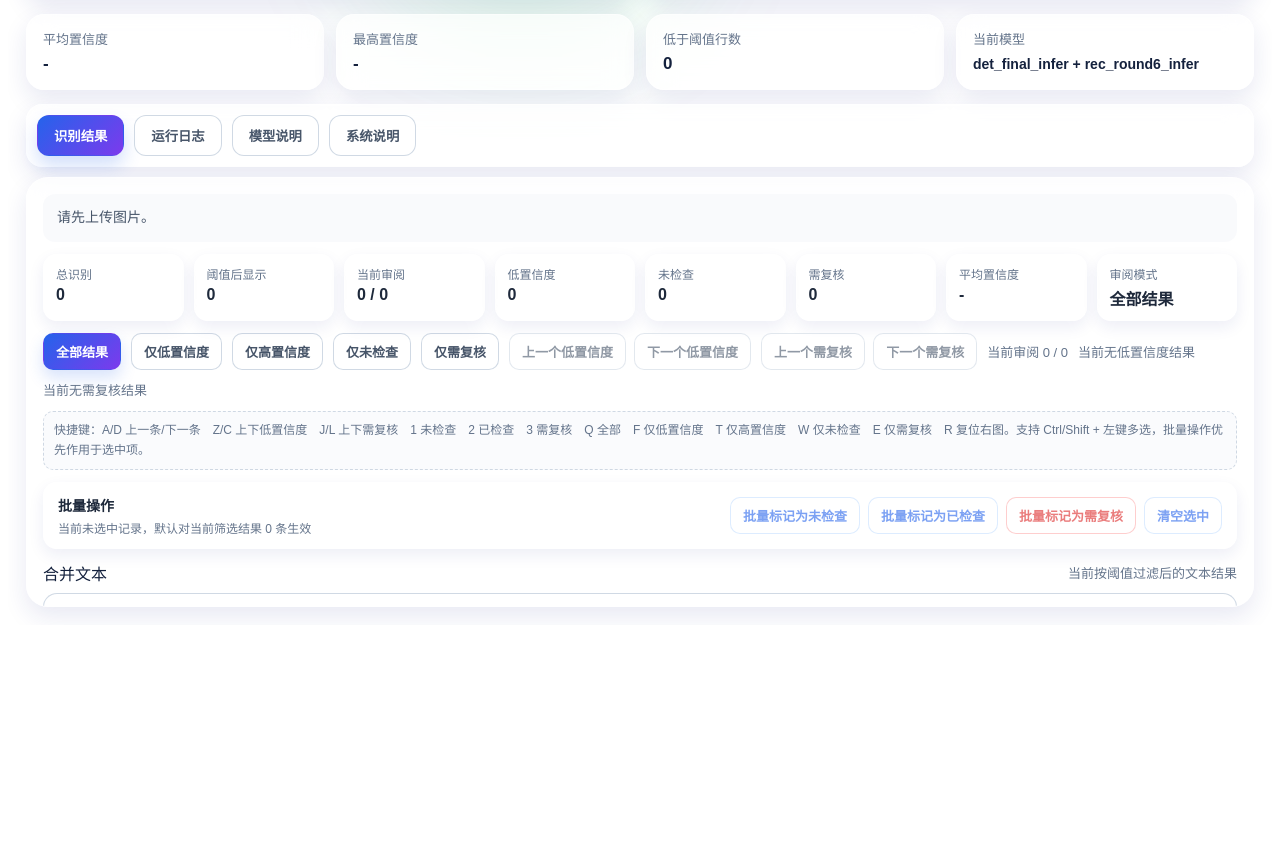
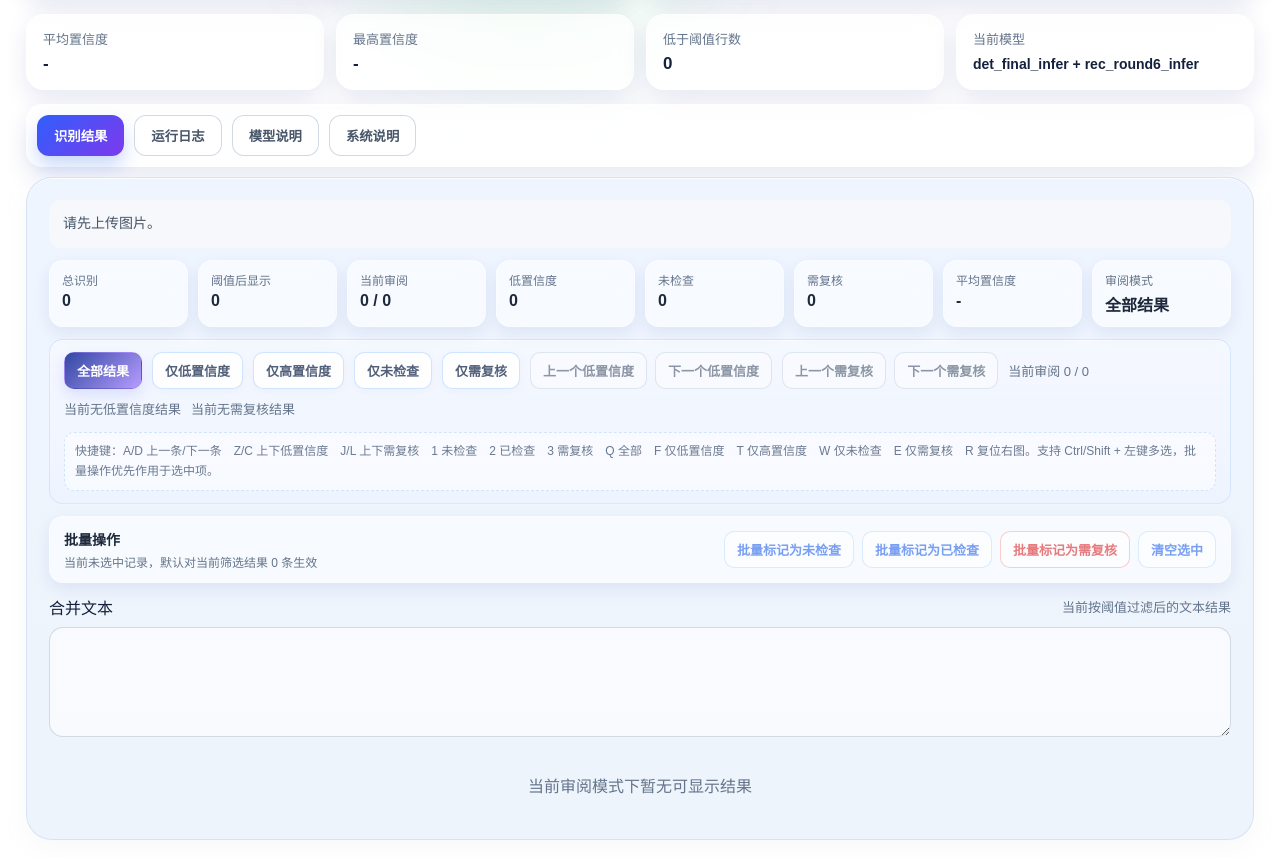
Before and after one commit to jinghongchenshi/Graduate_Design_BuildONPaddleOCR, a Vue app in the folder frontend/: page / in a window 1280 px wide. Shown: the part 879-1745 px from the top of the page. Before the commit the page ends 1512 px from the top, so only its background shows below. Built offline with nearby package versions, Linux system fonts and the light colour scheme.

Commit message:
美化了界面

```diff
--- a/frontend/src/App.vue
+++ b/frontend/src/App.vue
@@ -2816,10 +2816,14 @@ button:disabled {
 
 .tab-panel {
   min-height: 320px;
-  max-height: 430px;
-  border-radius: 22px;
-  padding: 16px;
-  overflow: auto;
+  border-radius: 26px;
+  padding: 22px;
+  overflow: visible;
+  background: linear-gradient(180deg, #eef5ff 0%, #edf4fb 100%);
+  border: 1px solid rgba(214, 226, 245, 0.95);
+  box-shadow:
+    inset 0 1px 0 rgba(255, 255, 255, 0.85),
+    0 8px 24px rgba(148, 163, 184, 0.08);
 }
 
 .result-top {
@@ -2881,24 +2885,47 @@ button:disabled {
   gap: 10px;
   flex-wrap: wrap;
   margin-bottom: 12px;
+  padding: 12px 14px;
+  border-radius: 14px;
+  background: linear-gradient(
+    180deg,
+    rgba(245, 248, 255, 0.92),
+    rgba(238, 243, 255, 0.82)
+  );
+  border: 1px solid rgba(191, 219, 254, 0.55);
+  box-shadow: inset 0 1px 0 rgba(255, 255, 255, 0.7);
 }
 
 .mini-filter-btn {
   padding: 8px 12px;
   border-radius: 10px;
-  background: rgba(255,255,255,0.72);
-  border: 1px solid rgba(203, 213, 225, 0.9);
-  color: #475569;
+  background: rgba(255, 255, 255, 0.86);
+  border: 1px solid rgba(191, 219, 254, 0.75);
+  color: #52607a;
   font-size: 13px;
   font-weight: 700;
   cursor: pointer;
+  box-shadow: 0 2px 8px rgba(148, 163, 184, 0.08);
+}
+
+.mini-filter-btn:hover:not(.active) {
+  background: rgba(255, 255, 255, 0.96);
+  border-color: rgba(147, 197, 253, 0.95);
+  color: #334155;
 }
 
 .mini-filter-btn.active {
-  background: linear-gradient(135deg, #2563eb, #7c3aed);
+  background: linear-gradient(135deg, #3148a2, #b79cff);
+  color: #ffffff;
+  border-color: rgba(139, 92, 246, 0.18);
+  box-shadow: 0 6px 14px rgba(99, 102, 241, 0.16);
+}
+
+.tab-btn.active {
+  background: linear-gradient(135deg, #315efb, #7c3aed);
   color: #fff;
   border-color: transparent;
-  box-shadow: 0 8px 16px rgba(37, 99, 235, 0.18);
+  box-shadow: 0 10px 18px rgba(37, 99, 235, 0.24);
 }
 
 .low-nav-group {
@@ -2955,7 +2982,7 @@ button:disabled {
 }
 
 .table-wrap {
-  max-height: 220px;
+  max-height: 280px;
   overflow: auto;
   border-radius: 14px;
 }
@@ -3145,14 +3172,14 @@ tbody tr.active {
 
 .shortcut-tip {
   width: 100%;
-  margin-top: 2px;
+  margin-top: 4px;
   font-size: 12px;
-  color: #64748b;
+  color: #6b7a90;
   line-height: 1.7;
   padding: 8px 10px;
   border-radius: 10px;
-  background: rgba(248, 250, 252, 0.7);
-  border: 1px dashed rgba(203, 213, 225, 0.9);
+  background: rgba(255, 255, 255, 0.52);
+  border: 1px dashed rgba(191, 219, 254, 0.7);
 }
 
 .help-trigger-btn {
```
